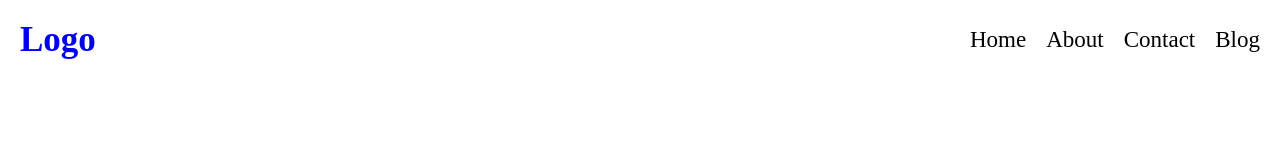
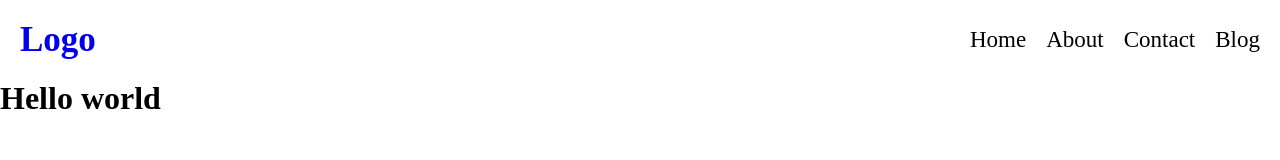
Before and after one commit to quvonchbek17/toggle, a plain HTML site: page index.html in a window 1280 px wide. Drawn offline with Linux system fonts and the light colour scheme.

Commit message:
ishladim

```diff
--- a/index.html
+++ b/index.html
@@ -24,6 +24,10 @@
     </div>
    </header>
 
+   <main>
+    <h1>Hello world</h1>
+</main>
+
 
    <script src="./index.js"></script>
 
```
